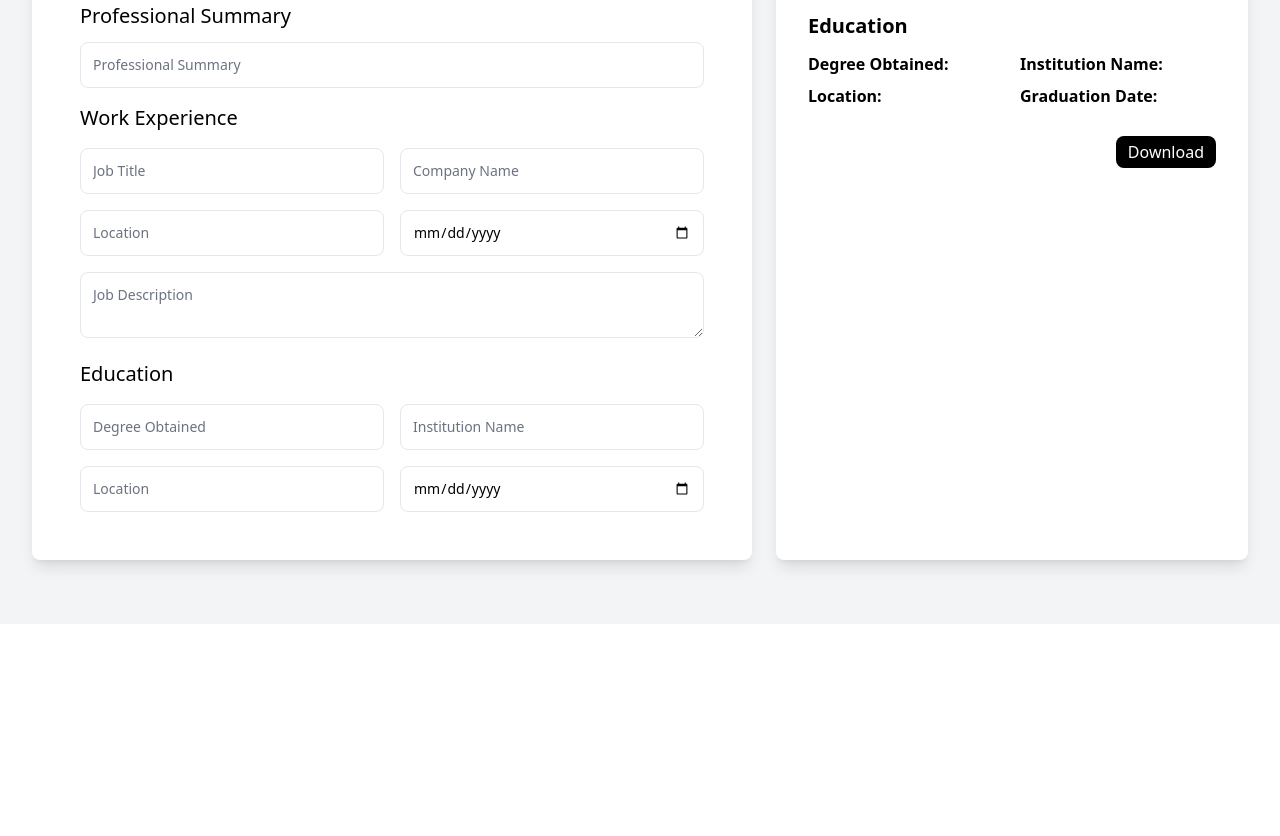
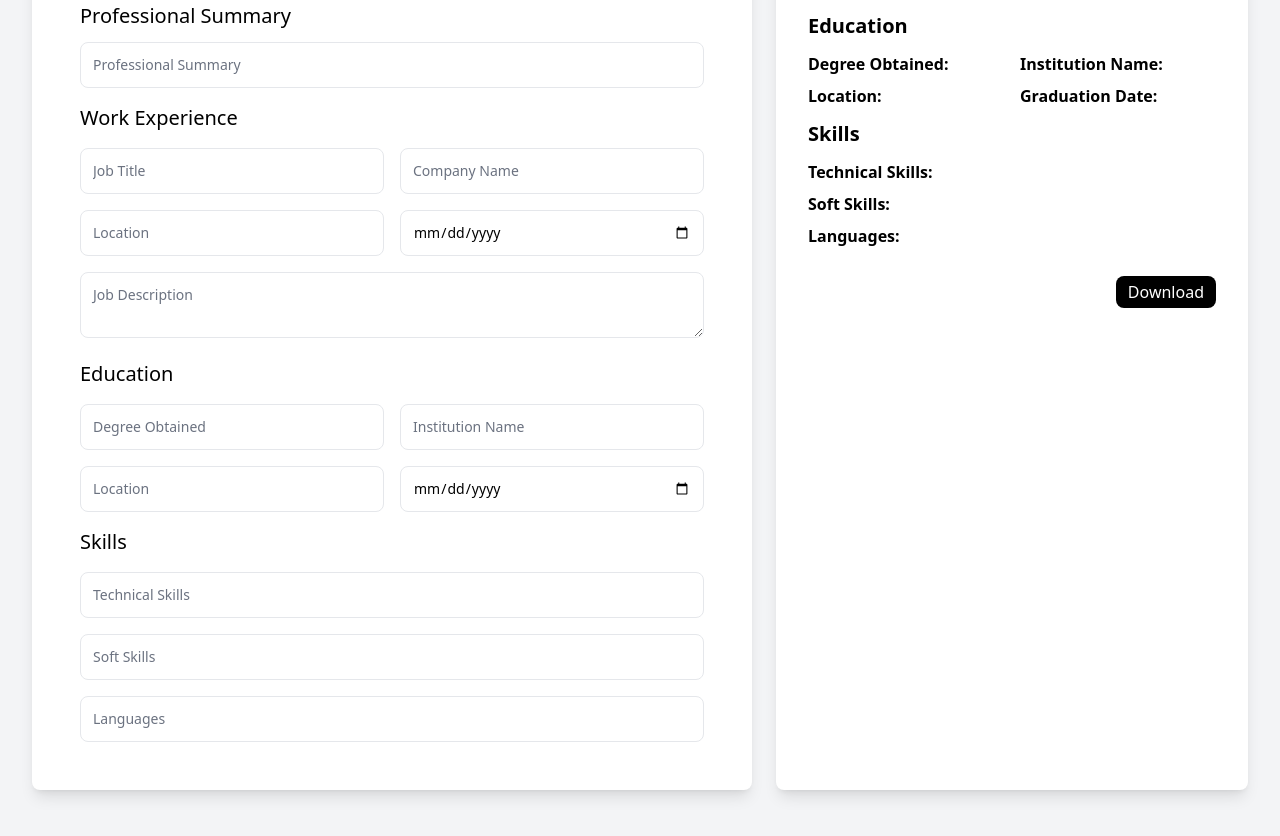
Before and after one commit to yenaingtun-dev/CV-Application, a React (Vite) app: page / in a window 1280 px wide. Shown: the part 340-1176 px from the top of the page. Before the commit the page ends 964 px from the top, so only its background shows below. Built offline with nearby package versions, Linux system fonts and the light colour scheme.

Commit message:
add skills

```diff
--- a/src/components/CV.jsx
+++ b/src/components/CV.jsx
@@ -20,6 +20,10 @@ const CV = () => {
     degree: "",
     institutionName: "",
     schoolLocation: "",
+    graduationDate: "",
+    technicalSkills: "",
+    softSkills: "",
+    languages: "",
   });
 
   const handleInputChange = (e) => {
--- a/src/components/Card.jsx
+++ b/src/components/Card.jsx
@@ -3,6 +3,7 @@ import React from "react";
 const Card = ({ formData }) => {
   return (
     <div className="rounded-lg bg-white p-8 space-y-2 shadow-lg lg:col-span-2 lg:py-12">
+      <div className="space-y-2">
         <div className="grid grid-cols-1 gap-4 lg:grid-cols-2">
           <div className="max-w-max">
             <p className="font-semibold">Name:</p>
@@ -31,6 +32,8 @@ const Card = ({ formData }) => {
             <p className="break-words">{formData.summary}</p>
           </div>
         </div>
+      </div>
+      {/* work experience */}
       <div className="space-y-2">
         <h3 className="text-xl font-bold my-3">Experience</h3>
         <div className="grid grid-cols-1 gap-4 lg:grid-cols-2">
@@ -60,6 +63,7 @@ const Card = ({ formData }) => {
           </div>
         </div>
       </div>
+      {/* education */}
       <div className="space-y-2">
         <h3 className="text-xl font-bold my-3">Education</h3>
         <div className="grid grid-cols-1 gap-4 lg:grid-cols-2">
@@ -83,6 +87,28 @@ const Card = ({ formData }) => {
           </div>
         </div>
       </div>
+      {/* skills */}
+      <div className="space-y-2">
+        <h3 className="text-xl font-bold my-3">Skills</h3>
+        <div className="grid grid-cols-1 gap-4 lg:grid-cols-2">
+          <div className="max-w-max">
+            <p className="font-semibold">Technical Skills:</p>
+            <p className="break-words">{formData.technicalSkills}</p>
+          </div>
+        </div>
+        <div className="grid grid-cols-1 gap-4 lg:grid-cols-2">
+          <div className="max-w-max">
+            <p className="font-semibold">Soft Skills:</p>
+            <p className="break-words">{formData.softSkills}</p>
+          </div>
+        </div>
+        <div className="grid grid-cols-1 gap-4 lg:grid-cols-2">
+          <div className="max-w-max">
+            <p className="font-semibold">Languages:</p>
+            <p className="break-words">{formData.languages}</p>
+          </div>
+        </div>
+      </div>
       <div className="flex justify-end">
         <button
           type="submit"
--- a/src/components/Form.jsx
+++ b/src/components/Form.jsx
@@ -40,9 +40,6 @@ const Form = ({ formData, setFormData }) => {
               onChange={handleInputChange}
             />
           </div>
-        </div>
-
-        <div className="grid grid-cols-1 gap-4 sm:grid-cols-2">
           <div>
             <label className="sr-only" htmlFor="email">
               Email
@@ -72,7 +69,7 @@ const Form = ({ formData, setFormData }) => {
             />
           </div>
         </div>
-        <div className="grid grid-cols-1 gap-4 sm:grid-cols-2">
+        <div className="grid grid-cols-1">
           <div>
             <label className="sr-only" htmlFor="dateOfBirth">
               Date Of Birth
@@ -87,20 +84,6 @@ const Form = ({ formData, setFormData }) => {
               onChange={handleInputChange}
             />
           </div>
-          {/* <div>
-                  <label className="sr-only" htmlFor="address">
-                    Address
-                  </label>
-                  <input
-                    className="w-full rounded-lg border-gray-200 p-3 text-sm"
-                    placeholder="Address"
-                    type="text"
-                    id="address"
-                    name="address"
-                    value={formData.address || ""}
-                    onChange={handleInputChange}
-                  />
-                </div> */}
         </div>
       </div>
       {/* summary */}
@@ -121,7 +104,7 @@ const Form = ({ formData, setFormData }) => {
           />
         </div>
       </div>
-      {/* Work Experience */}
+      {/* work experience */}
       <div className="space-y-4">
         <h3 className="text-xl text-semibold">Work Experience</h3>
         <div className="grid grid-cols-1 gap-4 sm:grid-cols-2">
@@ -153,9 +136,6 @@ const Form = ({ formData, setFormData }) => {
               onChange={handleInputChange}
             />
           </div>
-        </div>
-
-        <div className="grid grid-cols-1 gap-4 sm:grid-cols-2">
           <div>
             <label className="sr-only" htmlFor="location">
               Location
@@ -202,7 +182,7 @@ const Form = ({ formData, setFormData }) => {
           </div>
         </div>
       </div>
-      {/* Education */}
+      {/* education */}
       <div className="space-y-4">
         <h3 className="text-xl text-semibold">Education</h3>
         <div className="grid grid-cols-1 gap-4 sm:grid-cols-2">
@@ -234,9 +214,6 @@ const Form = ({ formData, setFormData }) => {
               onChange={handleInputChange}
             />
           </div>
-        </div>
-
-        <div className="grid grid-cols-1 gap-4 sm:grid-cols-2">
           <div>
             <label className="sr-only" htmlFor="schoolLocation">
               Location
@@ -267,6 +244,54 @@ const Form = ({ formData, setFormData }) => {
           </div>
         </div>
       </div>
+      {/* skills */}
+      <div className="space-y-4">
+        <h3 className="text-xl text-semibold">Skills</h3>
+        <div className="grid grid-cols-1 space-y-4">
+          <div>
+            <label className="sr-only" htmlFor="technicalSkills">
+              Technical Skills
+            </label>
+            <input
+              className="w-full rounded-lg border-gray-200 p-3 text-sm"
+              placeholder="Technical Skills"
+              type="text"
+              id="technicalSkills"
+              name="technicalSkills"
+              value={formData.technicalSkills || ""}
+              onChange={handleInputChange}
+            />
+          </div>
+          <div>
+            <label className="sr-only" htmlFor="softSkills">
+              Soft Skills
+            </label>
+            <input
+              className="w-full rounded-lg border-gray-200 p-3 text-sm"
+              placeholder="Soft Skills"
+              type="text"
+              id="softSkills"
+              name="softSkills"
+              value={formData.softSkills || ""}
+              onChange={handleInputChange}
+            />
+          </div>
+          <div>
+            <label className="sr-only" htmlFor="languages">
+              Languages
+            </label>
+            <input
+              className="w-full rounded-lg border-gray-200 p-3 text-sm"
+              placeholder="Languages"
+              type="text"
+              id="languages"
+              name="languages"
+              value={formData.languages || ""}
+              onChange={handleInputChange}
+            />
+          </div>
+        </div>
+      </div>
     </div>
   );
 };
```
Lines whose indentation alone changed are shown as unchanged.
